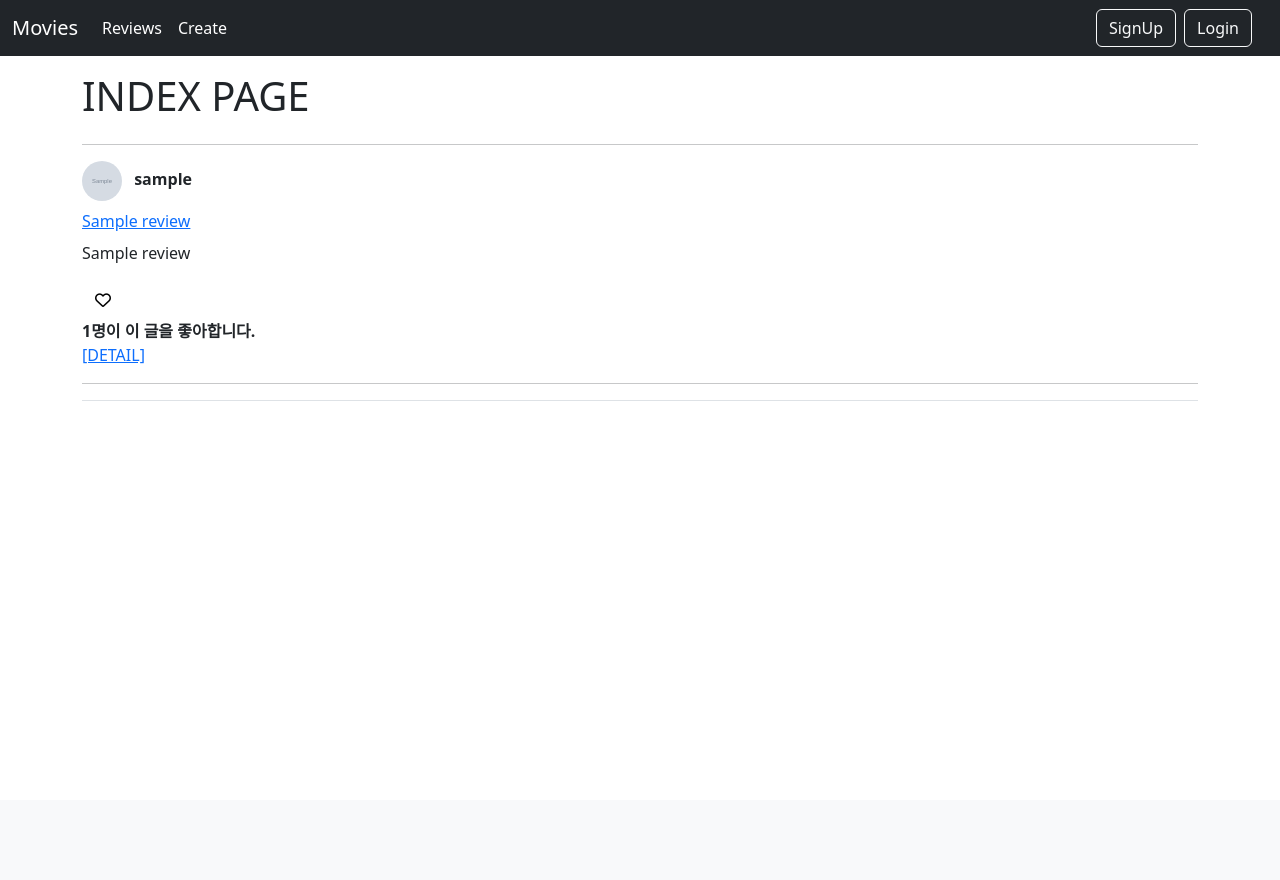
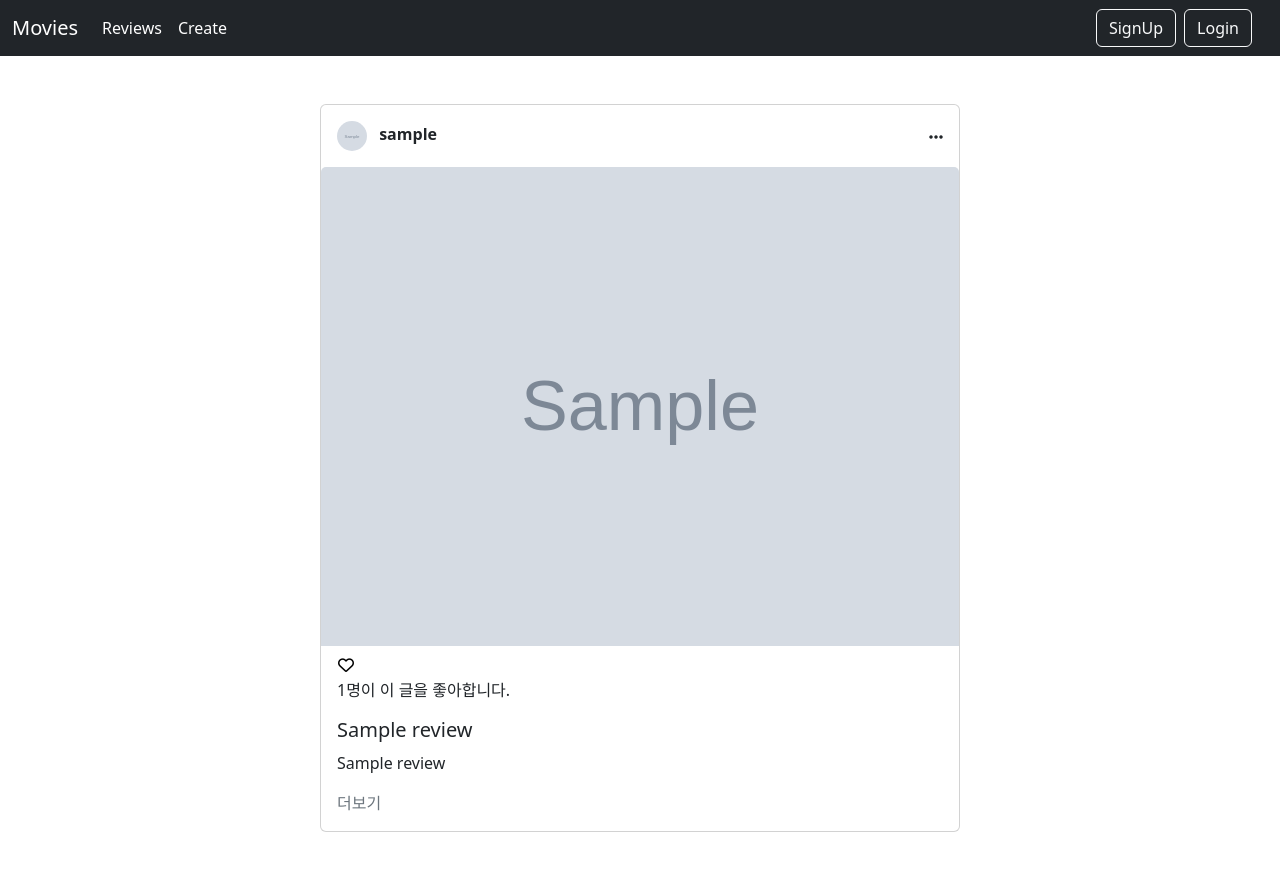
Before and after one commit to qlfflwls5/Django_community_web, a Django app: template community/templates/community/index.html in a window 1280 px wide. Before the commit the page ends 401 px from the top, so only its background shows below. Run offline with Django 3.2, Linux system fonts and the light colour scheme; the template is opened without the code that fills it: most values are stand-ins (such as "Sample title", 1, 10 or a date in 2020); grey boxes marked "Sample" are stand-in pictures; some libraries are stand-ins or nearby versions.

Commit message:
MODIFY main page to card style

```diff
--- a/community/models.py
+++ b/community/models.py
@@ -22,7 +22,7 @@ class Review(models.Model):
     image = ProcessedImageField(
         blank=True,
         upload_to='article_images/%Y/%m/%d/',
-        processors=[ResizeToFill(200,200)],
+        processors=[ResizeToFill(500,500)],
         format='JPEG',
         options={'quality': 100}
         )
--- a/community/templates/community/index.html
+++ b/community/templates/community/index.html
@@ -2,20 +2,21 @@
 {% load bootstrap_pagination %}
 
 {% block content %}
-  <h1>INDEX PAGE</h1>
-  <div href="#" class="list-group list-group-flush border-bottom scrollarea">
-  <hr>
-  {% for review in page_obj %}
-    <div class="mb-2">
-      {% if review.user.image and review.user.image != '1' %}
-        <span><img src="{{ review.user.image.url }}" alt="article_image" class="rounded-circle" style="width: 40px; height: 40px;"></span>
+  {% for review in reviews %}
+    <div class="d-flex justify-content-center mt-5 mb-5">
+      <div class="card" style="width: 40rem;">
+        <div class="p-3 d-flex justify-content-between">
+          <div class="d-inline">
+            {% if review.user.image %}
+              <span><img src="{{ review.user.image.url }}" alt="article_image" class="rounded-circle" style="width: 30px; height: 30px;"></span>
             {% endif %}
             <b class="d-inline ms-2"><a href="{% url 'accounts:profile' review.user.pk %}" class="text-decoration-none text-dark">{{ review.user.username }}</a></b>
           </div>
-    <a href="{% url 'community:detail' review.pk %}" class="mb-2">{{ review.title }}</a>
-    <p>{{ review.movie_title }}</p>
-
-    <div>
+          <i class="fas fa-ellipsis-h mt-2"></i>
+        </div>
+        <img src="{{ review.image.url }}" class="card-img-top" alt="...">
+        <div class="card-body pt-0">
+          <div class="mb-3">
             <form action="{% url 'community:likes_index' review.pk %}" method="POST">
               {% csrf_token %}
               {% comment %} 만약 현재 유저가 좋아요를 누른 상태라면 {% endcomment %}
@@ -25,20 +26,22 @@
                 </button>
               {% else %}
               {% comment %} 좋아요를 누르지 않았다면 좋아요 {% endcomment %}
-          <button class="btn btn-link">
+                <button class="btn btn-link ps-0 pb-0">
                   <i class="far fa-heart" style="color: black";></i>
                 </button>
               {% endif %}
             </form>
-      <span><b>{{ review.like_users.all|length }}명이 이 글을 좋아합니다.</b></span>
+            <span>{{ review.like_users.all|length }}명이 이 글을 좋아합니다.</span>
           </div>
-
-    <a href="{% url 'community:detail' review.pk %}">[DETAIL]</a>
-    <hr>
+          <a href="{% url 'community:detail' review.pk %}" class="h5 text-decoration-none text-dark">{{ review.title }}</a>
+          <p class="mt-2">{{ review.movie_title }}</p>
+          <a href="{% url 'community:detail' review.pk %}" class="text-decoration-none text-secondary">더보기</a>
+        </div>
+      </div>
+    </div>
   {% endfor %}
-  </div>
 
   {% comment %} pagination {% endcomment %}
-  {% bootstrap_paginate page_obj %}
+  {% comment %} {% bootstrap_paginate page_obj %} {% endcomment %}
 
 {% endblock %}
--- a/community/views.py
+++ b/community/views.py
@@ -79,7 +79,7 @@ def update(request, pk):
     review = get_object_or_404(Review, pk=pk)
     if request.user == review.user:
         if request.method == 'POST':
-            form = ReviewForm(request.POST, instance=review)
+            form = ReviewForm(request.POST, request.FILES, instance=review)
             if form.is_valid():
                 form.save()
                 #1. 해당 review에 달려있는 모든 hashtag clear
```
Lines whose indentation alone changed are shown as unchanged.
